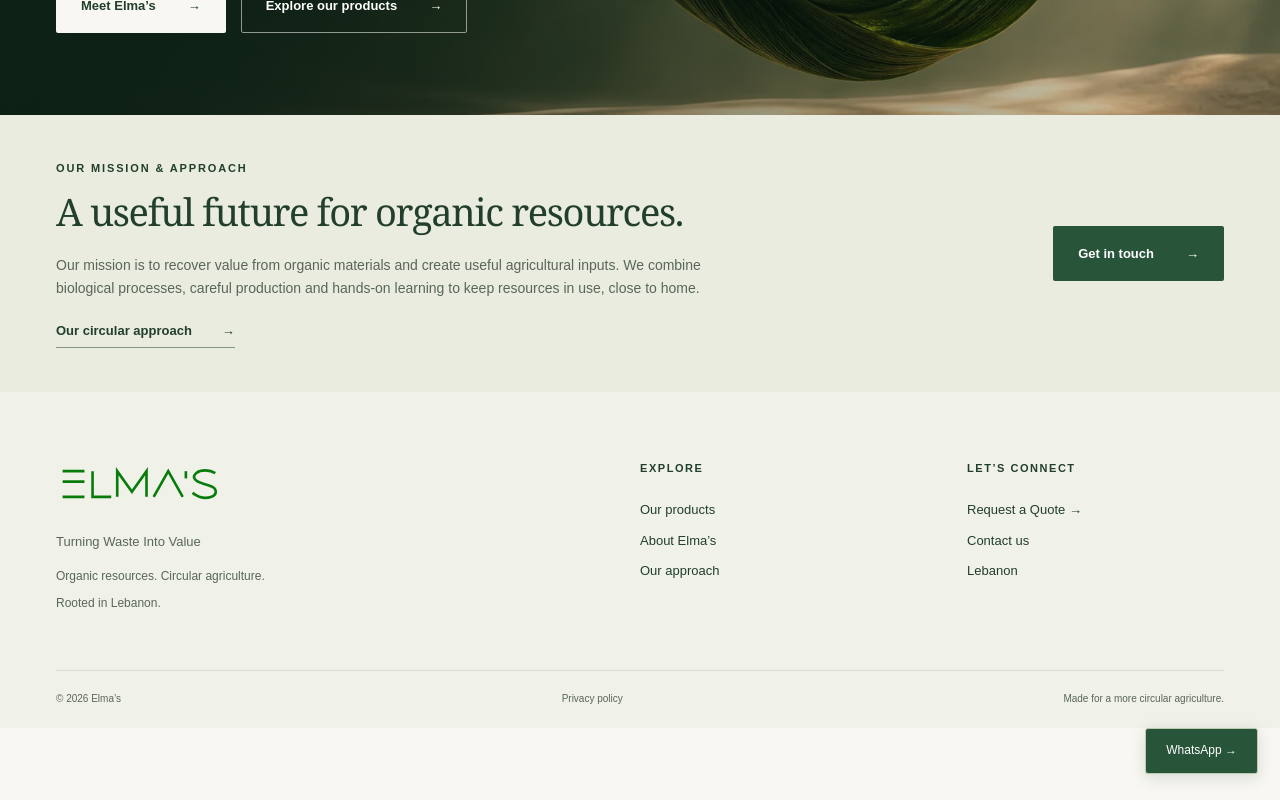
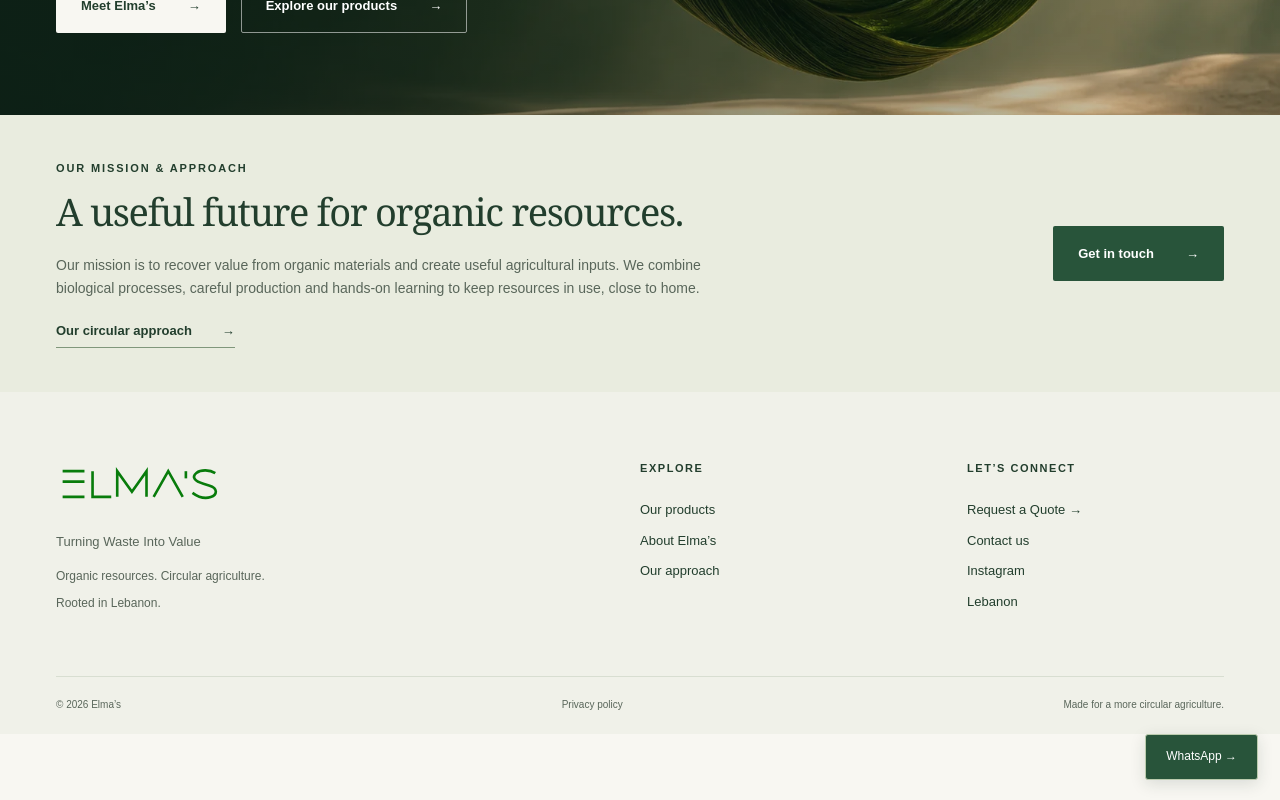
Before and after one commit to ferasmonther/elmas-website, a Next.js app: page / in a window 1280 px wide. Shown: the part 504-1304 px from the top of the page. Built offline with nearby package versions, Linux system fonts and the light colour scheme; no server answers.

Commit message:
Link Elma’s Instagram in the site footer

```diff
--- a/src/app/layout.tsx
+++ b/src/app/layout.tsx
@@ -64,7 +64,7 @@ export default function RootLayout({ children }: { children: React.ReactNode })
               <h2>Let’s connect</h2>
               <Link href="/request-quote">Request a Quote →</Link>
               <Link href="/contact">Contact us</Link>
-
+              <a href="https://www.instagram.com/elmasbiolebanon/">Instagram</a>
               <span>Lebanon</span>
             </div>
           </div>
```
